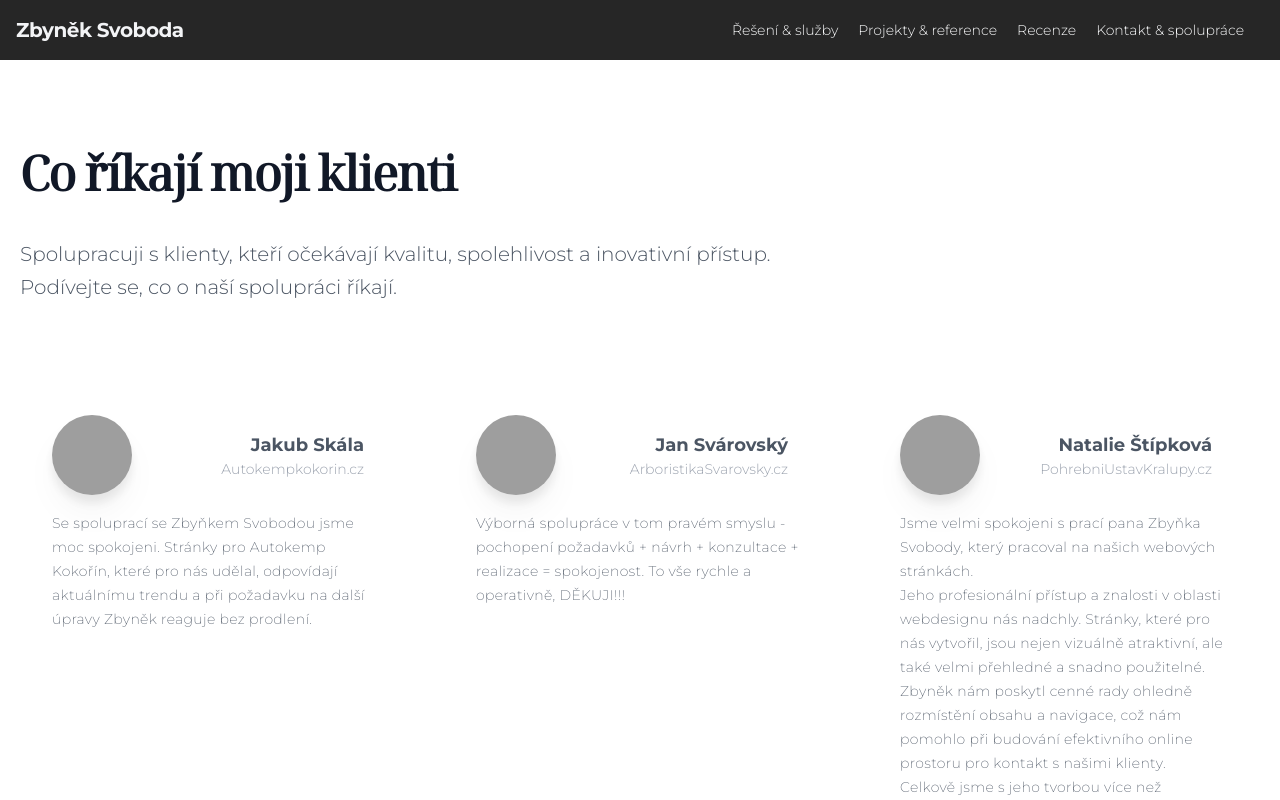
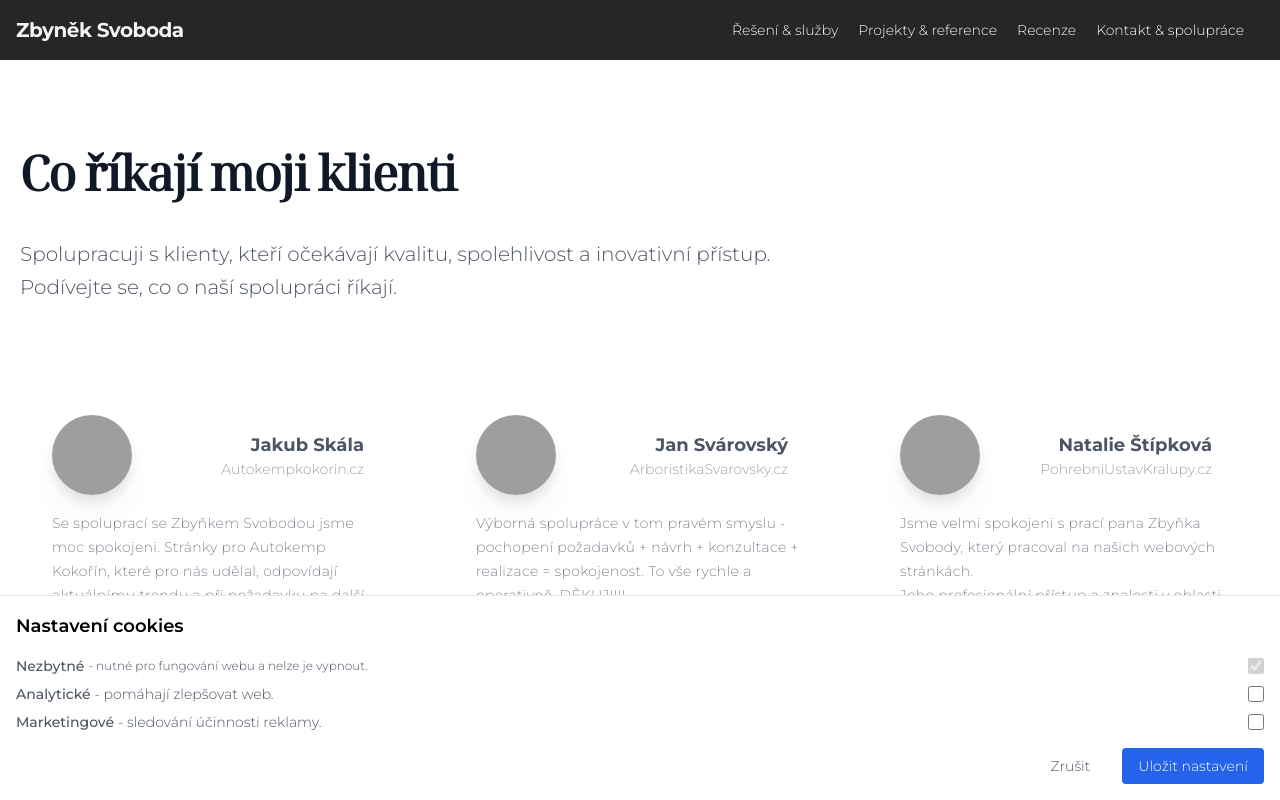
Before and after one commit to wentura/zbyneksvoboda.cz_next, a Next.js app: page /recenze in a window 1280 px wide. Shown: the top 800 px of the page. Built offline with nearby package versions, Linux system fonts and the light colour scheme; grey boxes are pictures that could not be loaded.

Commit message:
cookie consent

```diff
--- a/app/(main)/layout.jsx
+++ b/app/(main)/layout.jsx
@@ -1,5 +1,5 @@
+// import CookieConsent from "../components/CookieConsent";
 import Header from "../components/header";
-
 export default function PortfolioLayout({ children }) {
   return (
     <div>
--- /dev/null
+++ b/app/components/CookieConsent.jsx
@@ -0,0 +1,168 @@
+"use client";
+
+import { useEffect, useState } from "react";
+
+export default function CookieConsent() {
+  const [showConsent, setShowConsent] = useState(true); // Start with true to show in dev
+  const [showPreferences, setShowPreferences] = useState(true);
+  const [consent, setConsent] = useState({
+    necessary: true,
+    analytics: false,
+    marketing: false,
+  });
+
+  useEffect(() => {
+    // Check if user has already made a choice
+    const savedConsent = localStorage.getItem("cookieConsent");
+    if (savedConsent) {
+      setConsent(JSON.parse(savedConsent));
+      setShowConsent(false);
+    }
+  }, []);
+
+  const handleAcceptAll = () => {
+    const newConsent = {
+      necessary: true,
+      analytics: true,
+      marketing: true,
+    };
+    setConsent(newConsent);
+    localStorage.setItem("cookieConsent", JSON.stringify(newConsent));
+    setShowConsent(false);
+  };
+
+  const handleSavePreferences = () => {
+    localStorage.setItem("cookieConsent", JSON.stringify(consent));
+    setShowPreferences(false);
+    setShowConsent(false);
+  };
+
+  const handleRejectAll = () => {
+    const newConsent = {
+      necessary: true,
+      analytics: false,
+      marketing: false,
+    };
+    setConsent(newConsent);
+    localStorage.setItem("cookieConsent", JSON.stringify(newConsent));
+    setShowConsent(false);
+  };
+
+  // Don't render anything if both consent and preferences are hidden
+  if (!showConsent && !showPreferences) {
+    return (
+      <div className="fixed bottom-4 right-4 z-50">
+        <button
+          onClick={() => setShowPreferences(true)}
+          className="text-sm text-blue-600 underline hover:text-blue-800 transition-colors"
+        >
+          Změnit nastavení cookies
+        </button>
+      </div>
+    );
+  }
+
+  return (
+    <div className="fixed bottom-0 left-0 right-0 z-99 p-4 bg-white border-t border-gray-200 shadow-lg cookie-consent">
+      <div className="container max-w-screen-xl mx-auto z-99">
+        {showPreferences ? (
+          <div className="space-y-4">
+            <h2 className="text-lg font-semibold">Nastavení cookies</h2>
+            <div className="space-y-2">
+              <div className="flex items-center justify-between">
+                <div className="text-sm text-gray-600 flex flex-row gap-1 items-center">
+                  <h3 className="font-medium">Nezbytné</h3>
+                  <p className="text-xs text-gray-600">
+                    - nutné pro fungování webu a nelze je vypnout.
+                  </p>
+                </div>
+                <input
+                  type="checkbox"
+                  checked={consent.necessary}
+                  disabled
+                  className="w-4 h-4 text-blue-600 border-gray-300 rounded focus:ring-blue-500"
+                />
+              </div>
+              <div className="flex items-center justify-between">
+                <div className="text-sm text-gray-600 flex flex-row gap-1 items-center">
+                  <h3 className="font-medium">Analytické</h3>
+                  <p className="text-sm text-gray-600">
+                    - pomáhají zlepšovat web.
+                  </p>
+                </div>
+                <input
+                  type="checkbox"
+                  checked={consent.analytics}
+                  onChange={(e) =>
+                    setConsent({ ...consent, analytics: e.target.checked })
+                  }
+                  className="w-4 h-4 text-blue-600 border-gray-300 rounded focus:ring-blue-500"
+                />
+              </div>
+              <div className="flex items-center justify-between">
+                <div className="text-sm text-gray-600 flex flex-row gap-1 items-center">
+                  <h3 className="font-medium">Marketingové</h3>
+                  <p className="text-sm text-gray-600">
+                    - sledování účinnosti reklamy.
+                  </p>
+                </div>
+                <input
+                  type="checkbox"
+                  checked={consent.marketing}
+                  onChange={(e) =>
+                    setConsent({ ...consent, marketing: e.target.checked })
+                  }
+                  className="w-4 h-4 text-blue-600 border-gray-300 rounded focus:ring-blue-500"
+                />
+              </div>
+            </div>
+            <div className="flex justify-end space-x-4">
+              <button
+                onClick={() => setShowPreferences(false)}
+                className="px-4 py-2 text-sm text-gray-600 hover:text-gray-800"
+              >
+                Zrušit
+              </button>
+              <button
+                onClick={handleSavePreferences}
+                className="px-4 py-2 text-sm text-white bg-blue-600 rounded hover:bg-blue-700"
+              >
+                Uložit nastavení
+              </button>
+            </div>
+          </div>
+        ) : (
+          <div className="flex flex-col items-center justify-between space-y-4 md:flex-row md:space-y-0">
+            <div className="max-w-2xl">
+              {/* <h2 className="text-lg font-semibold">Používáme cookies</h2> */}
+              <p className="text-sm text-gray-600">
+                Používáme cookies pro zlepšení vašeho zážitku na našem webu.
+                Můžete si vybrat, které cookies chcete povolit.
+              </p>
+            </div>
+            <div className="flex space-x-4">
+              <button
+                onClick={handleRejectAll}
+                className="px-4 py-2 text-sm text-gray-600 hover:text-gray-800"
+              >
+                Odmítnout vše
+              </button>
+              <button
+                onClick={() => setShowPreferences(true)}
+                className="px-4 py-2 text-sm text-gray-600 hover:text-gray-800"
+              >
+                Nastavení
+              </button>
+              <button
+                onClick={handleAcceptAll}
+                className="px-4 py-2 text-sm text-white bg-blue-600 rounded hover:bg-blue-700"
+              >
+                Přijmout vše
+              </button>
+            </div>
+          </div>
+        )}
+      </div>
+    </div>
+  );
+}
--- a/app/globals.css
+++ b/app/globals.css
@@ -114,3 +114,6 @@
     line-height: 111% !important;
   }
 }
+.cookie-consent {
+  z-index: 9999 !important;
+}
--- a/app/layout.js
+++ b/app/layout.js
@@ -1,3 +1,4 @@
+import CookieConsent from "./components/CookieConsent";
 import Footer from "./components/footer";
 import "./globals.css";
 export const metadata = {
@@ -11,6 +12,7 @@ export default function RootLayout({ children }) {
       <body>
         {children}
         <Footer />
+        <CookieConsent />
       </body>
     </html>
   );
```
